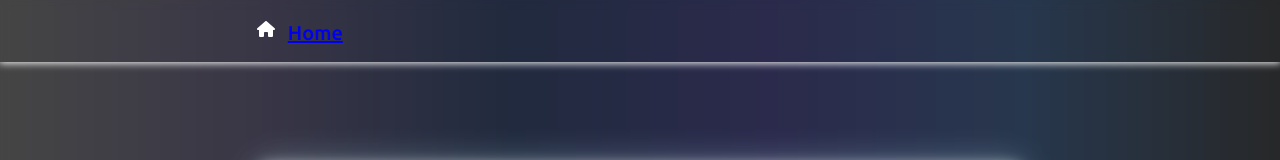
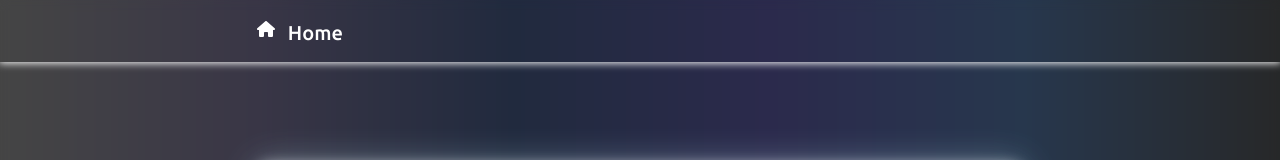
Before and after one commit to David4bay/Currency-Conversion, a React (Vite) app: page / in a window 1280 px wide. Shown: the top 160 px of the page. Built offline with nearby package versions, Linux system fonts and the light colour scheme.

Commit message:
removed link default styling

```diff
--- a/src/components/Navigation/Nav.jsx
+++ b/src/components/Navigation/Nav.jsx
@@ -15,7 +15,7 @@ function Nav() {
         <HomeLink>
             <NavContainer>
             <Icon>
-            <FontAwesomeIcon icon={faHouse} /><IconText><a href="/">Home</a></IconText>
+            <FontAwesomeIcon icon={faHouse} /><IconText><a style={{textDecoration: "none", color: "#ffffff"}} href="/">Home</a></IconText>
             </Icon>
             </NavContainer>
         </HomeLink>
```
